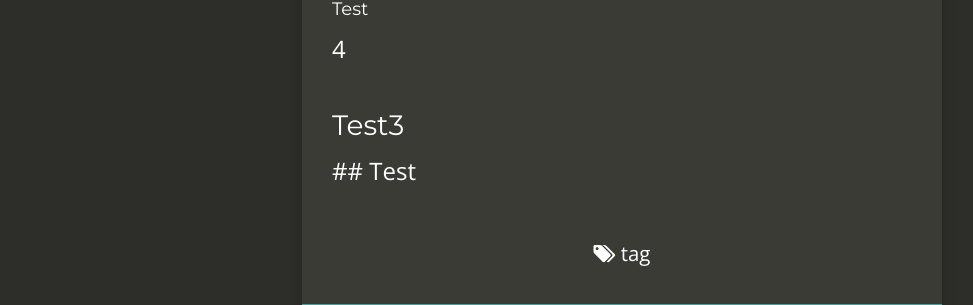
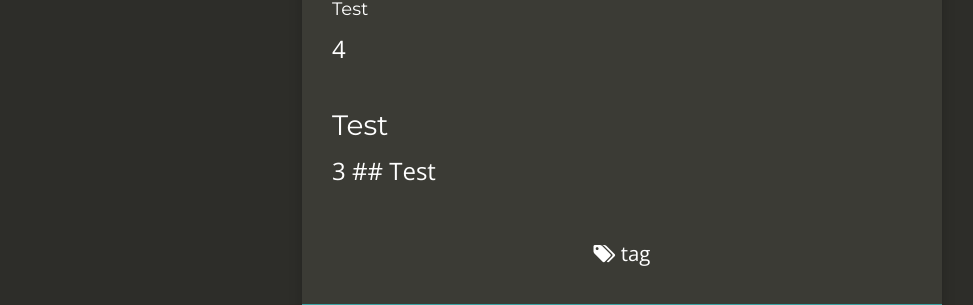
Before and after one commit to eski1337/lblb-it-ffd00, a Jekyll site: the page built from _posts/1999-01-01-template.md, in a window 1280 px wide. Shown: the part 1159-1464 px from the top of the page, without its empty margins (18-991 px from the left). Built offline with Jekyll 4.4.1, drawn with Linux system fonts in a browser that asks for light colours; nearby versions of some CDN libraries; comment, search, counter and statistics services are not loaded.

Commit message:
1999-01-01-template.md: changed

```diff
--- a/_posts/1999-01-01-template.md
+++ b/_posts/1999-01-01-template.md
@@ -39,5 +39,6 @@ lorem _ipsum_
 #### Test
 4
 
-### Test3
+### Test
+3
    ## Test
```
